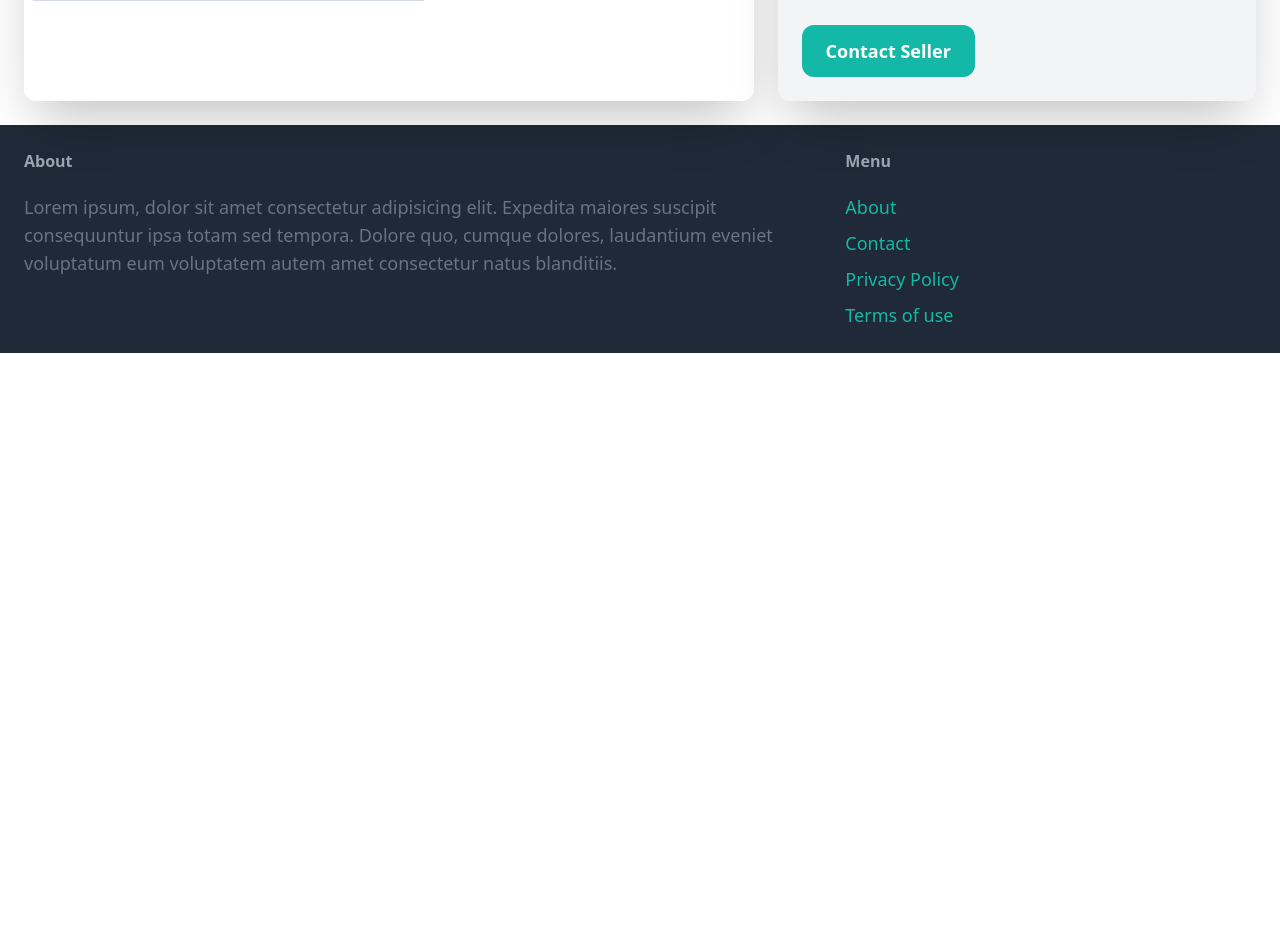
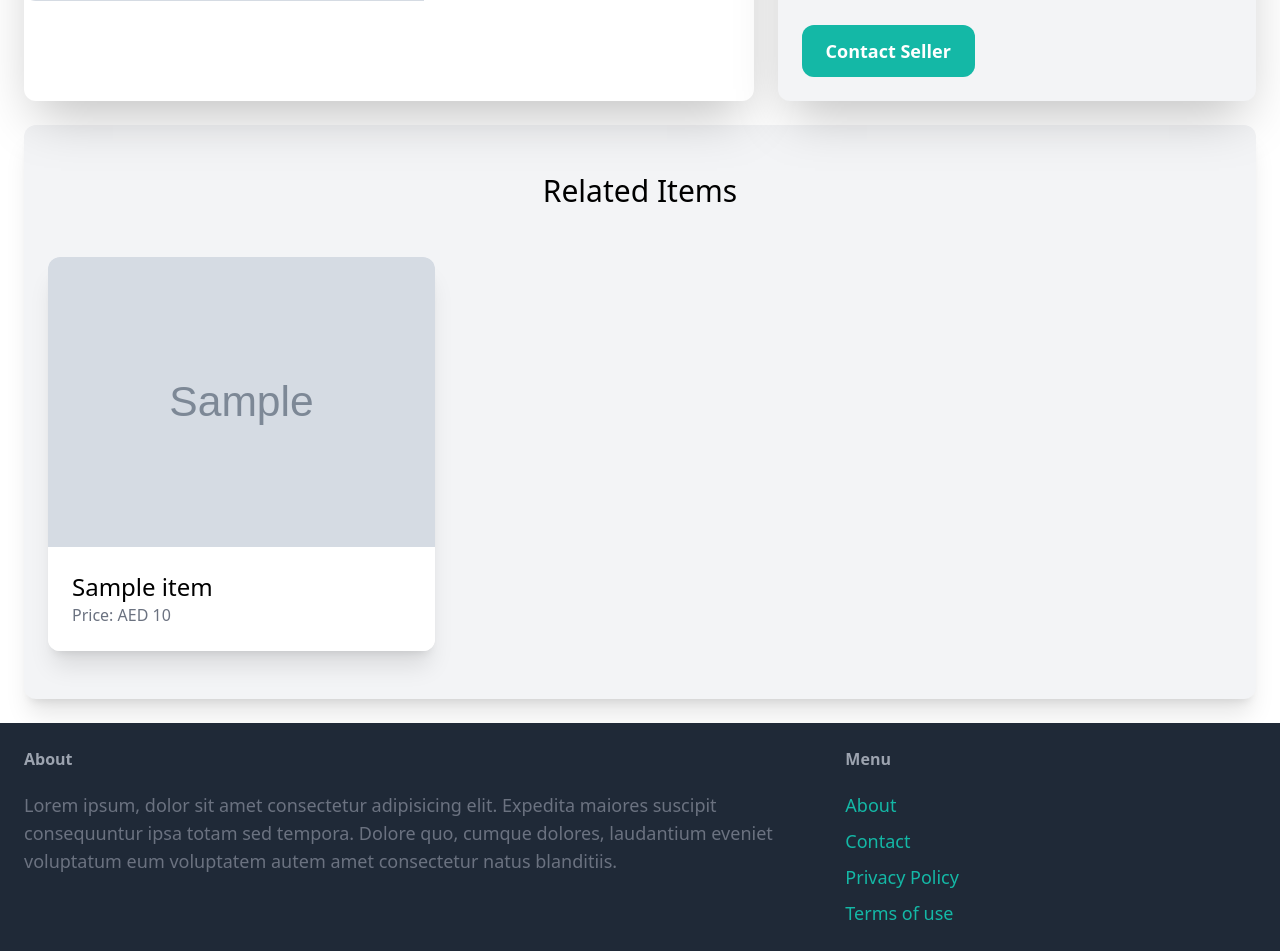
Before and after one commit to adityashibu/onlineMarketPlace, a Django app: template onlineMarketPlace/item/templates/item/detail.html in a window 1280 px wide. Shown: the part 440-1391 px from the top of the page. Before the commit the page ends 793 px from the top, so only its background shows below. Run offline with Django 5.2, Linux system fonts and the light colour scheme; the template is opened without the code that fills it: most values are stand-ins (such as "Sample title", 1, 10 or a date in 2020); grey boxes marked "Sample" are stand-in pictures; some libraries are stand-ins or nearby versions.

Commit message:
Updated views to also have related items

```diff
--- a/onlineMarketPlace/item/templates/item/detail.html
+++ b/onlineMarketPlace/item/templates/item/detail.html
@@ -23,4 +23,23 @@
             <a href="#" class="inline-block mt-6 px-6 py-3 text-lg font-semibold bg-teal-500 text-white rounded-xl hover:bg-teal-700">Contact Seller</a>
         </div>
     </div>
+
+    <div class="mt-6 px-6 py-12 bg-gray-100 rounded-xl shadow-xl">
+        <h2 class="mb-12 text-3xl text-center">Related Items</h2>
+
+        <div class="grid grid-cols-3 gap-3">
+            {% for item in related_items %}
+                <div class="bg-white rounded-xl shadow-xl">
+                    <a href="{% url 'item:detail' item.id %}">
+                        <img src="{{ item.image.url }}" alt="{{ item.title }}" class="rounded-t-xl">
+                    </a>
+
+                    <div class="p-6 bg-white rounded-b-xl">
+                        <h2 class="text-2xl">{{ item.name }}</h2>
+                        <p class="text-gray-500">Price: AED {{ item.price }}</p>
+                    </div>
+                </div>
+            {% endfor %}
+        </div>
+    </div>
 {% endblock %}
--- a/onlineMarketPlace/item/views.py
+++ b/onlineMarketPlace/item/views.py
@@ -4,7 +4,9 @@ from .models import Item
 # Create your views here.
 def detail(request, pk):
     item = get_object_or_404(Item, pk=pk)
+    related_items = Item.objects.filter(category=item.category, isSold=False).exclude(pk=pk)[0:3]
 
     return render(request, 'item/detail.html', {
-        'item': item
+        'item': item,
+        'related_items': related_items
     })
```
Also changed, not shown: onlineMarketPlace/media/item_images/612lHduHmTL._AC_SX569_.jpg (added).
